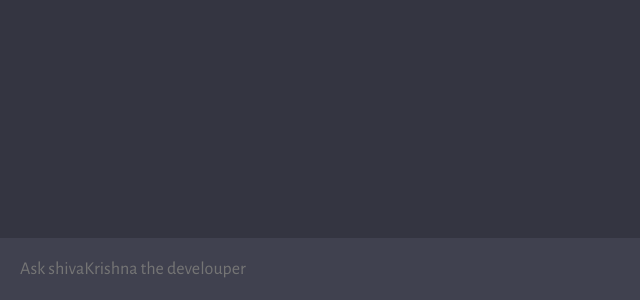
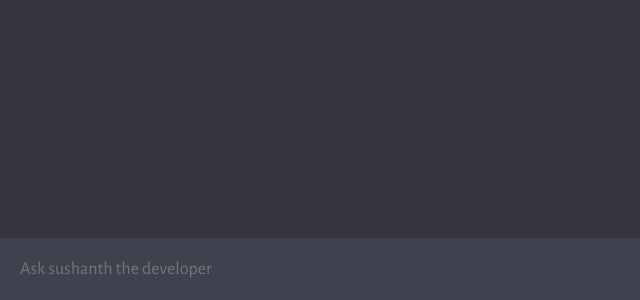
Before and after one commit to sushanthreddynalabolu/chatbox, a website built with Vite: page client/index.html in a window 1280 px wide. Shown: the part 500-800 px from the top of the page, 0-640 px from the left. Built offline with nearby package versions, Linux system fonts and the light colour scheme.

Commit message:
third commit

```diff
--- a/client/index.html
+++ b/client/index.html
@@ -11,7 +11,7 @@
     <div id="app">
       <div id="chat_container"></div>
       <form>
-        <textarea name="prompt" cols="1" rows="1" placeholder="Ask shivaKrishna the develouper"></textarea>
+        <textarea name="prompt" cols="1" rows="1" placeholder="Ask sushanth the developer"></textarea>
         <button type="submit"><img src="assets/send.svg" alt="send"></button>
       </form>
     </div>
```
